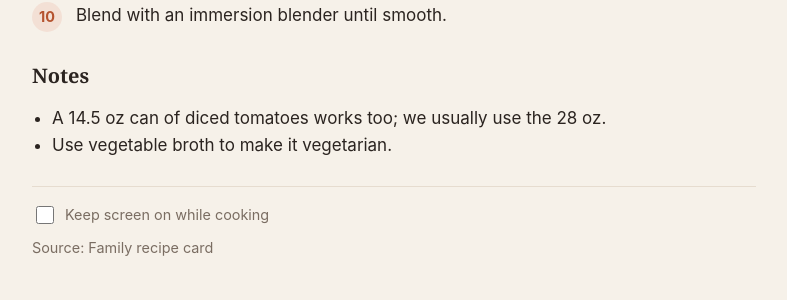
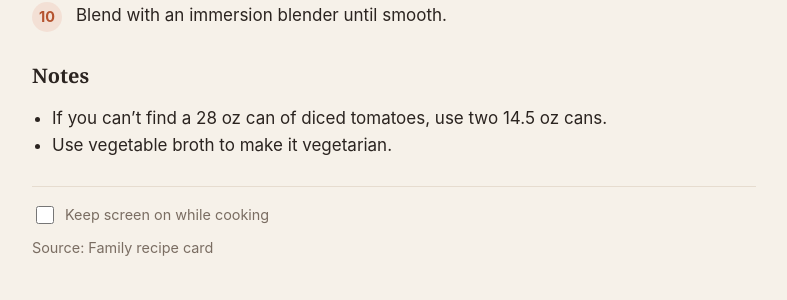
Before and after one commit to jacenmiller-lab/recipes, a Jekyll site: the page built from _recipes/tomato-soup.md, in a window 1280 px wide. Shown: the part 1260-1560 px from the top of the page, without its empty margins (246-1033 px from the left). Built offline with Jekyll 4.4.1, drawn with Linux system fonts in a browser that asks for light colours.

Commit message:
Tomato soup: clarify diced tomato can substitution
Co-Authored-By: Claude Opus 5.5 <noreply@anthropic.com>
Claude-Session: https://claude.ai/code/session_01179yrXXFaziwLa4znQnrEQ

```diff
--- a/_recipes/tomato-soup.md
+++ b/_recipes/tomato-soup.md
@@ -39,5 +39,5 @@ ingredients:
 
 ## Notes
 
-- A 14.5 oz can of diced tomatoes works too; we usually use the 28 oz.
+- If you can't find a 28 oz can of diced tomatoes, use two 14.5 oz cans.
 - Use vegetable broth to make it vegetarian.
```
